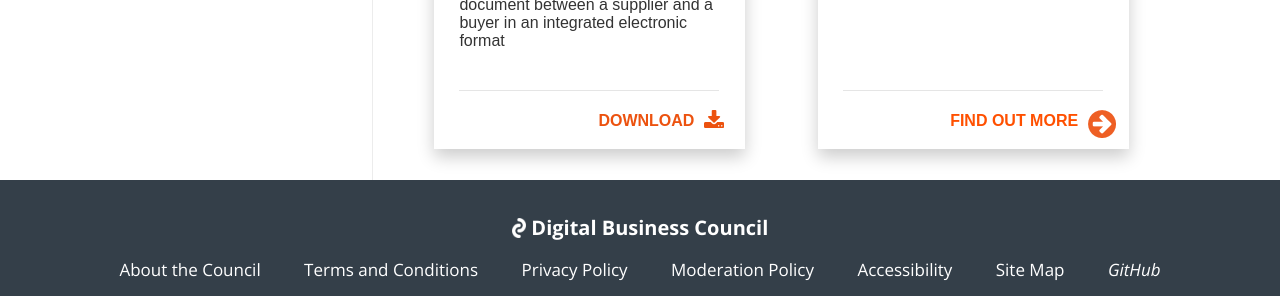
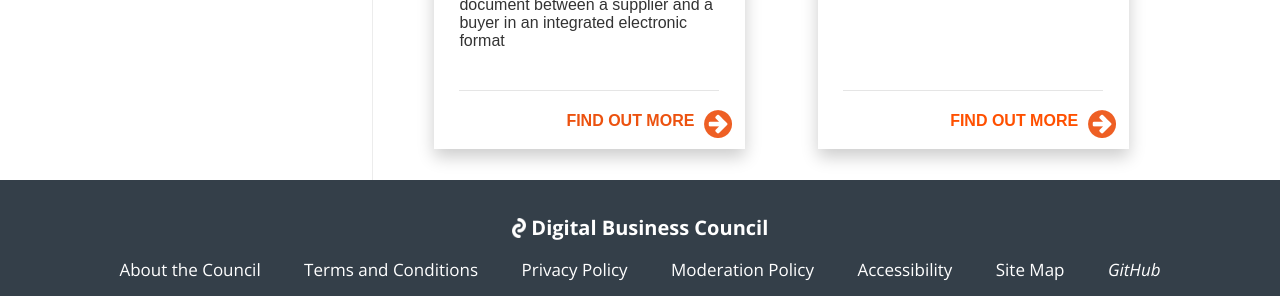
Before and after one commit to Digital-Business-Council/Digital-Business-Council.github.io, a Jekyll site: the page built from index.md, in a window 1280 px wide. Shown: the part 1057-1353 px from the top of the page. Built offline with Jekyll 4.4.1, drawn with Linux system fonts in a browser that asks for light colours; our own code applies the rules of GitHub Pages for plain Markdown files.

Commit message:
Update call-to-action-block.html

```diff
--- a/_includes/call-to-action-block.html
+++ b/_includes/call-to-action-block.html
@@ -20,10 +20,10 @@
                         <br />
             </div>
             <div class="cta-action-prompt">
-                <p><span>DOWNLOAD</span></p>
+                <p><span>FIND OUT MORE</span></p>
             </div>
             <div class="cta-action-img">
-                        <img src="./images/download.png">
+                        <a href="{{site.url | absolute}}/digital-business-processes/"><img src="./images/fwd-arrow-icon.png"></a>
             </div>
    </div>
    <div class="cta-wrapper">
```
